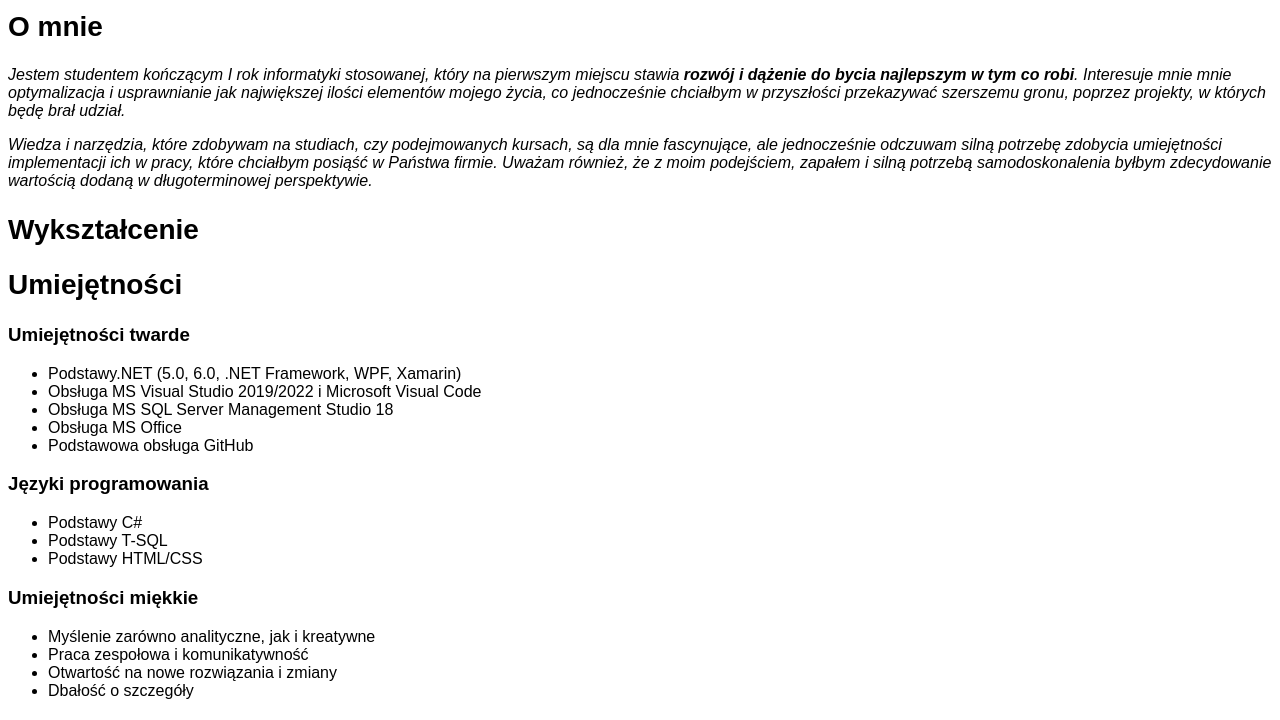
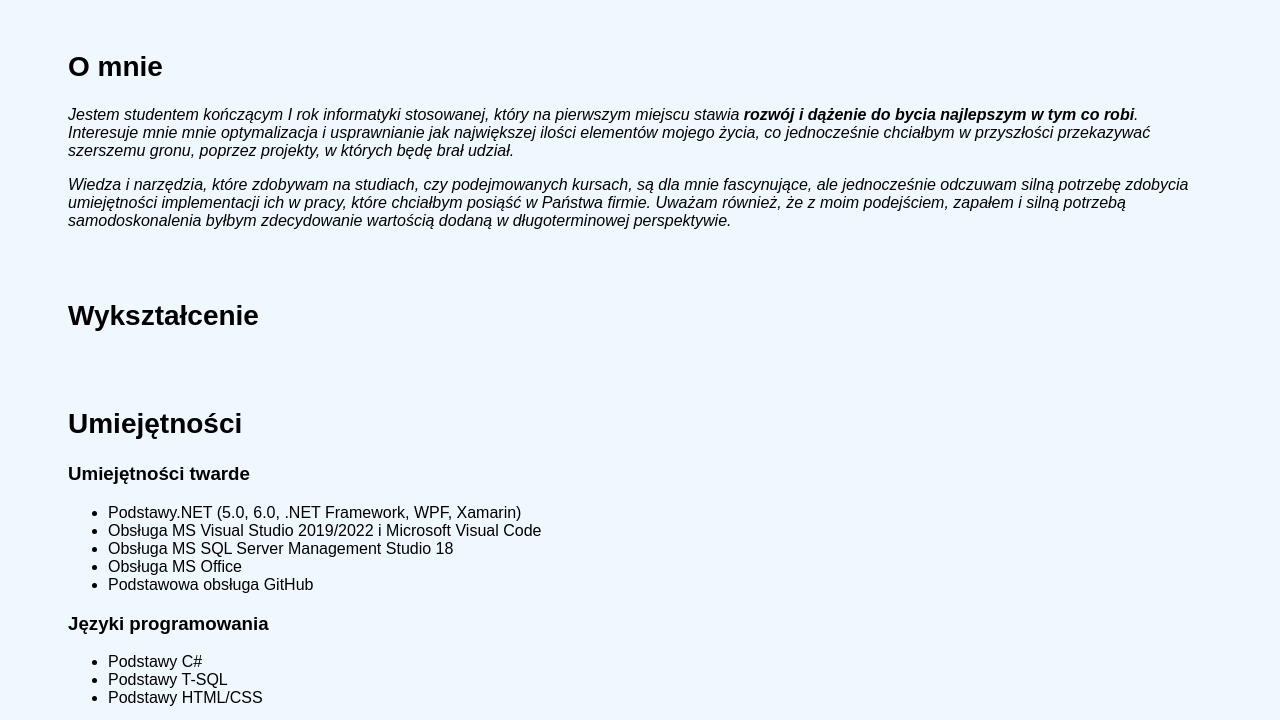
Before and after one commit to Saugustyn/SimpleCV, a plain HTML site: page cv.html in a window 1280 px wide. Shown: the part 336-1056 px from the top of the page. Drawn offline with Linux system fonts and the light colour scheme.

Commit message:
CSS continuation

```diff
--- a/style.css
+++ b/style.css
@@ -1,6 +1,7 @@
 body
 {
     font-family: Arial;
+    background-color: aliceblue;
 }
 h2
 {
@@ -19,3 +20,8 @@ img
     padding: 5px;
     margin: 1px;
 }
+section,
+header
+{
+    padding: 10px 60px 20px 60px;
+}
```
